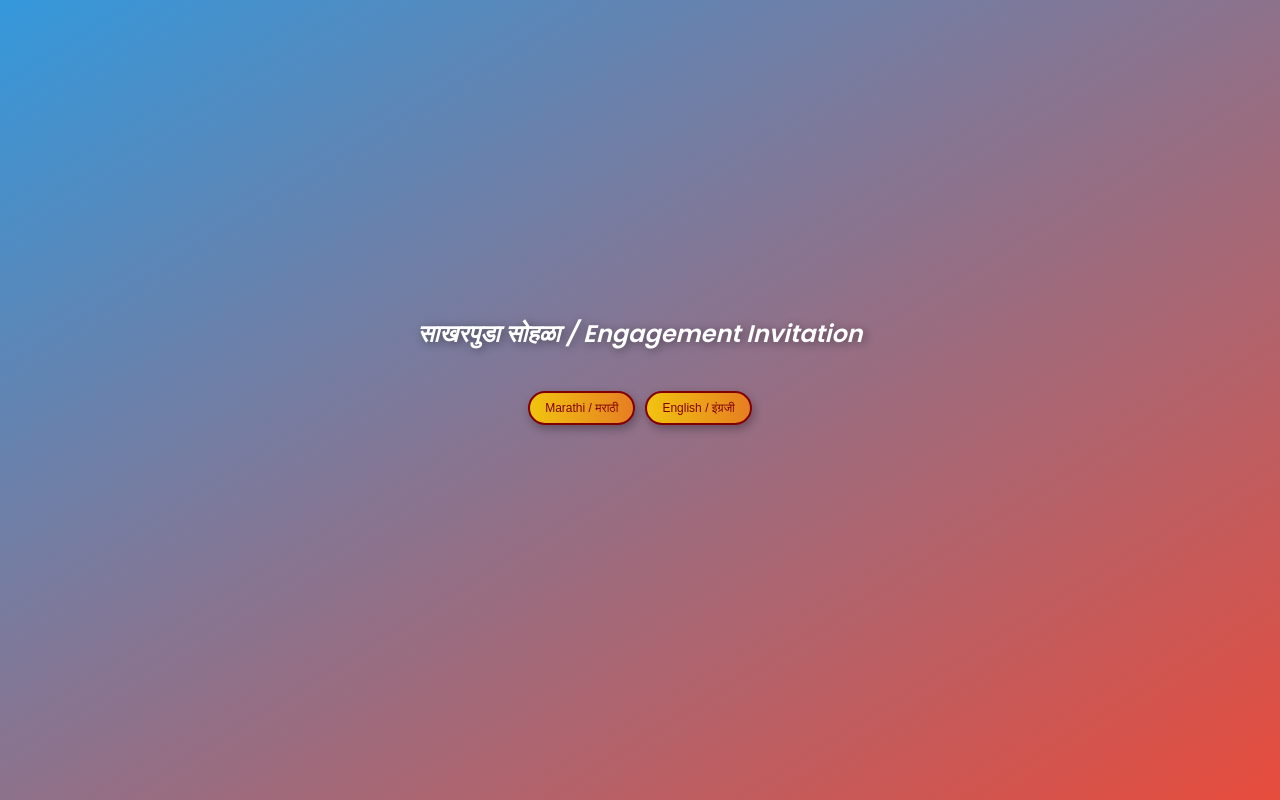
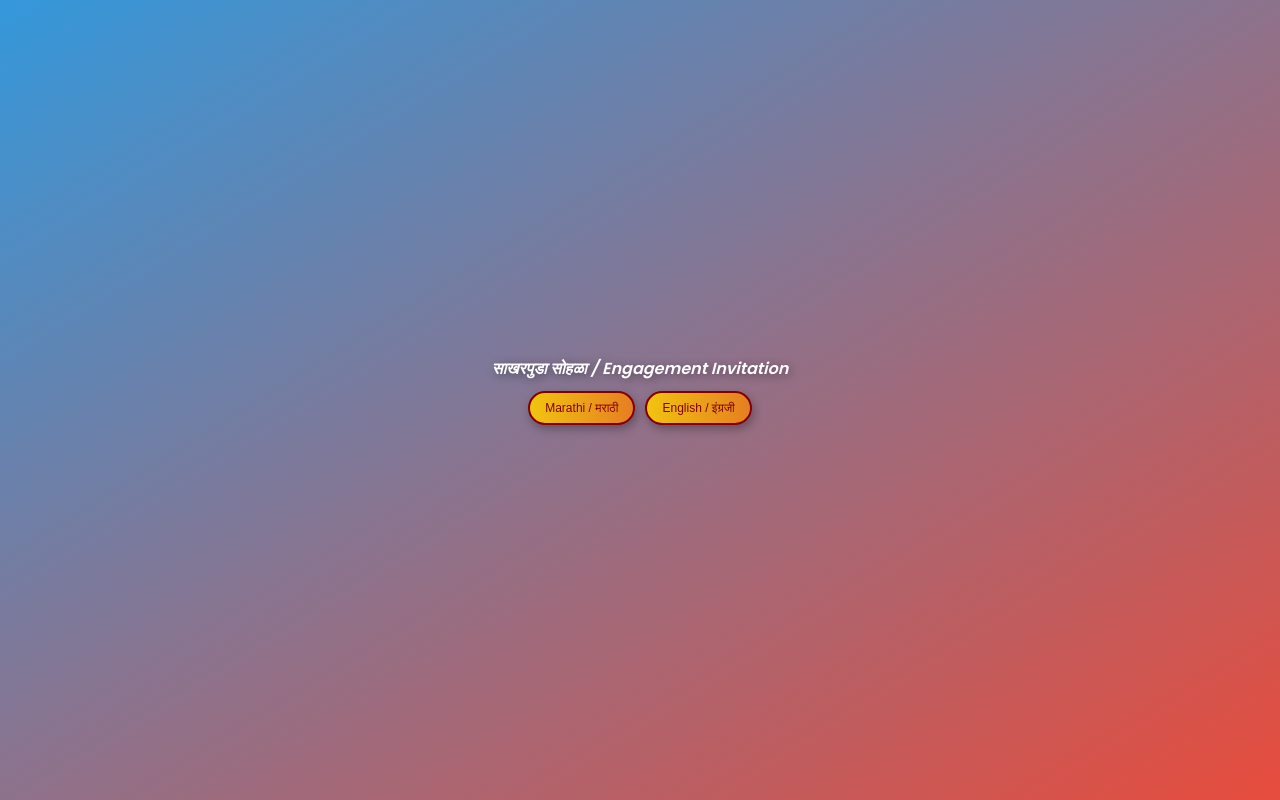
Before and after one commit to luxykas217/KunalRepo, a plain HTML site: page index.html in a window 1280 px wide. Drawn offline with Linux system fonts and the light colour scheme.

Commit message:
index.html

```diff
--- a/index.html
+++ b/index.html
@@ -29,12 +29,11 @@
         }
 
         h1 {
-            font-size: 1.5em; /* Increased font size for a grander look */
-            margin-bottom: 15px; /* Increased margin for spacing */
+            font-size: 1.0em; /* Set your preferred font size */
+            margin: 5px 0; /* Reduced margin */
             text-shadow: 2px 2px 10px rgba(0, 0, 0, 0.4);
             text-align: center; /* Center align the text */
-            transform: translateY(-20px); /* Move header upward */
-            font-style: italic; /* Make the header italic */
+            font-style: italic; /* Make header italic */
         }
 
         button {
@@ -60,8 +59,7 @@
             display: flex;
             justify-content: center;
             align-items: center;
-            margin-top: 10px; /* Adjusted margin */
-            margin-bottom: 20px; /* Added margin for spacing */
+            margin: 10px 0; /* Reduced margin */
         }
 
         img {
@@ -88,20 +86,24 @@
             position: relative; /* Ensures content stays in front of the moving background */
             z-index: 1;
         }
+
+        .button-container {
+            display: flex; /* Use flexbox for horizontal alignment */
+            justify-content: center; /* Center buttons horizontally */
+            align-items: center; /* Center buttons vertically */
+        }
     </style>
 </head>
 <body>
     <div class="content-wrapper">
         <h1>साखरपुडा सोहळा / Engagement Invitation</h1>
-
-        <div style="display: flex; margin-bottom: 20px;"> <!-- Added margin-bottom for spacing -->
-            <button onclick="showImage('marathi')">Marathi / मराठी</button>
+        <div class="button-container"> <!-- Updated to use a flex container for horizontal buttons -->
+            <button onclick="showImage('marathi')">Marathi / मराठी</button> <!-- Marathi button first -->
             <button onclick="showImage('english')">English / इंग्रजी</button>
         </div>
-
         <div id="images">
+            <img id="marathi" src="https://luxykas217.github.io/KunalRepo/Kunal_invitation_Marathi.jpg" alt="Marathi Invitation">
             <img id="english" src="https://luxykas217.github.io/KunalRepo/Kunal_invitation_English.jpg" alt="English Invitation">
-            <img id="marathi" src="https://luxykas217.github.io/KunalRepo/Kunal_invitation_Marathi.jpg" alt="Marathi Invitation">
         </div>
     </div>
 
```
